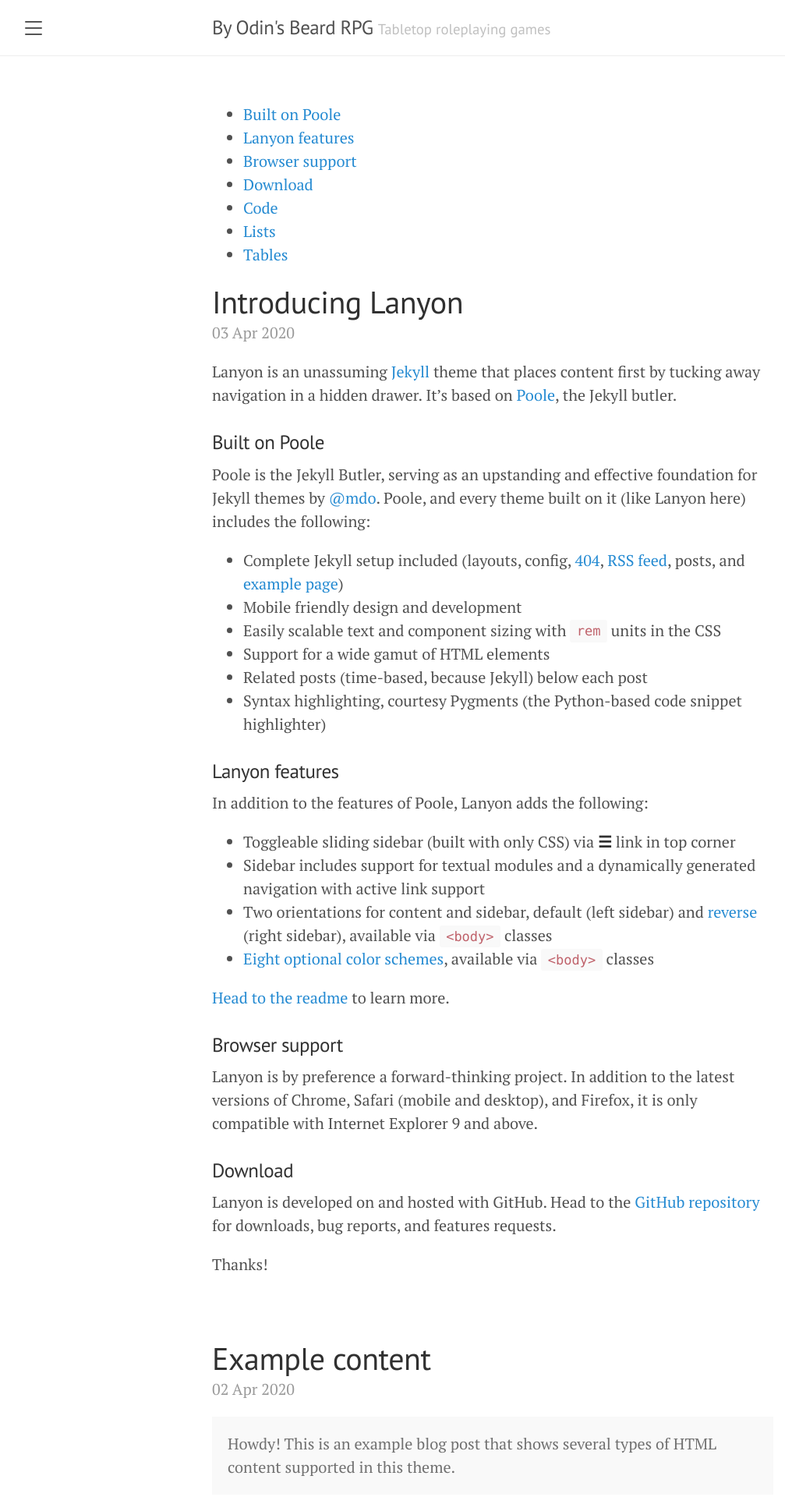
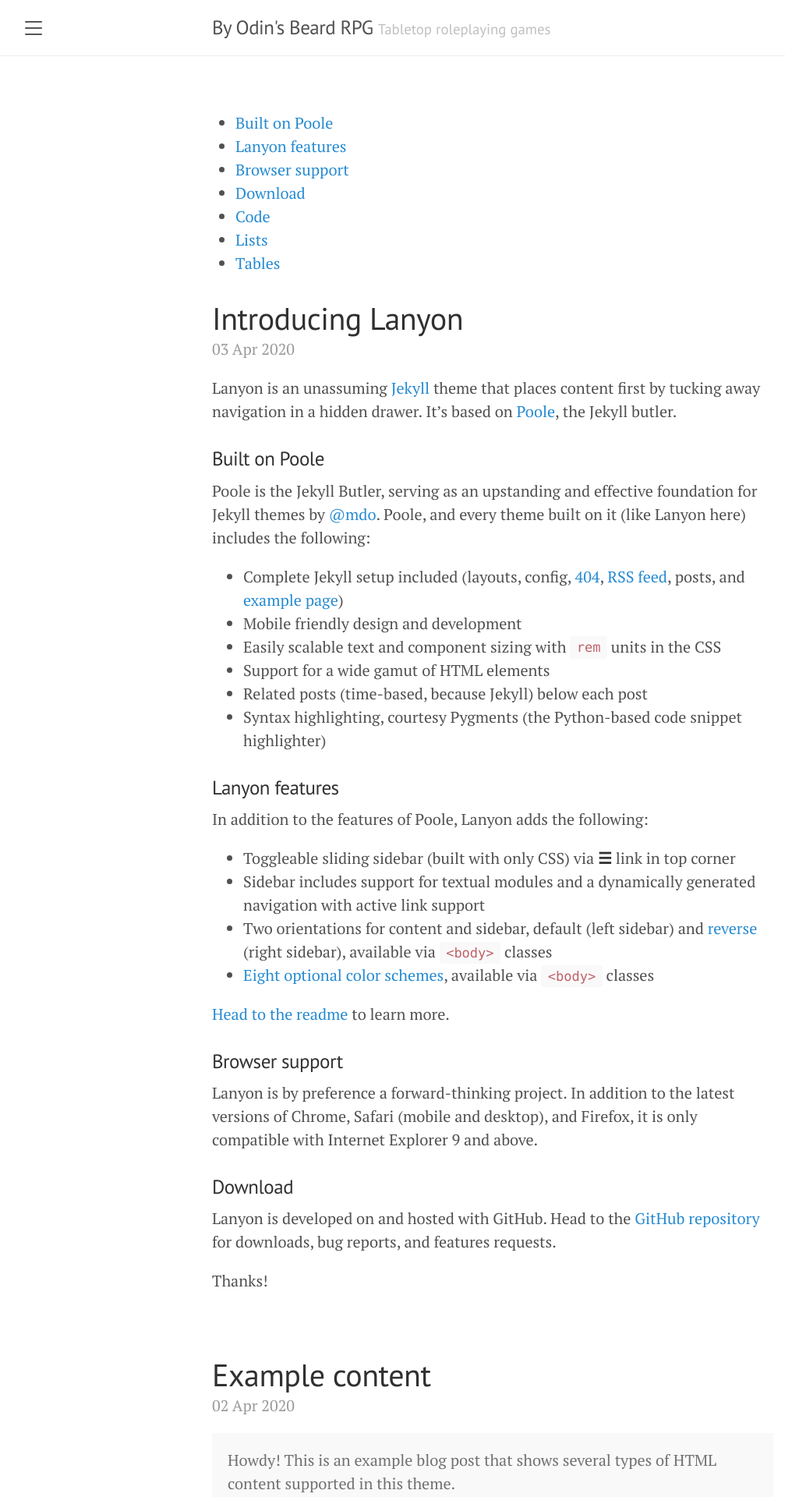
Before and after one commit to byodinsbeardrpg/byodinsbeardrpg.github.io, a Jekyll site: the page built from index.html, in a window 1280 px wide. Shown: the top 1920 px of the page at 78% size, without its empty margins (8-1015 px from the left). Built offline with Jekyll 4.4.1, drawn with Linux system fonts in a browser that asks for light colours; the list of posts is cut into pages by our own code.

Commit message:
Update default.html

```diff
--- a/_layouts/default.html
+++ b/_layouts/default.html
@@ -20,7 +20,7 @@
       </div>
 
       <div class="container content">
-		{% include toc.html html=content sanitize=true h_min=2 h_max=3 %}
+		{% include toc.html class="sidebar-nav-item" html=content sanitize=true h_min=2 h_max=3 %}
         {{ content }}
       </div>
     </div>
```
